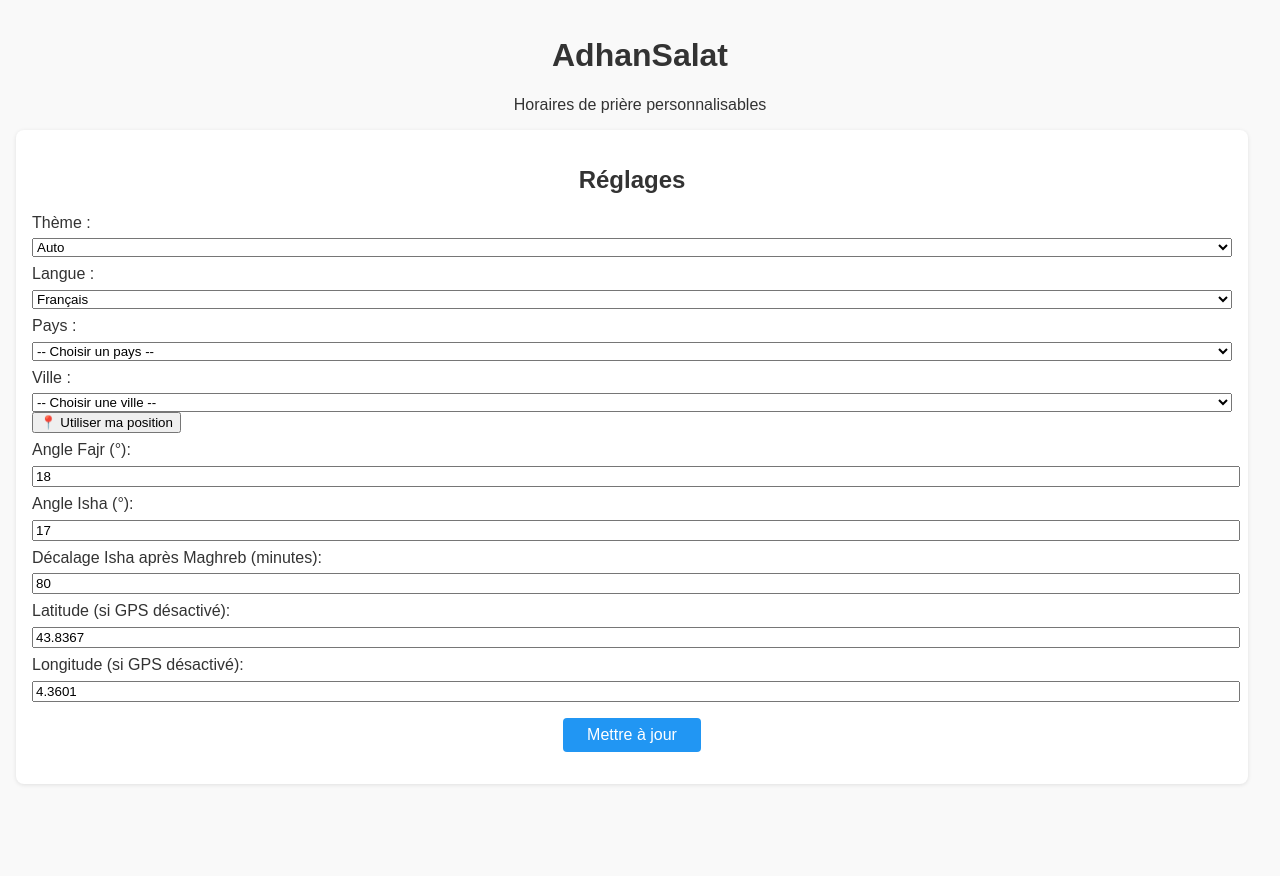
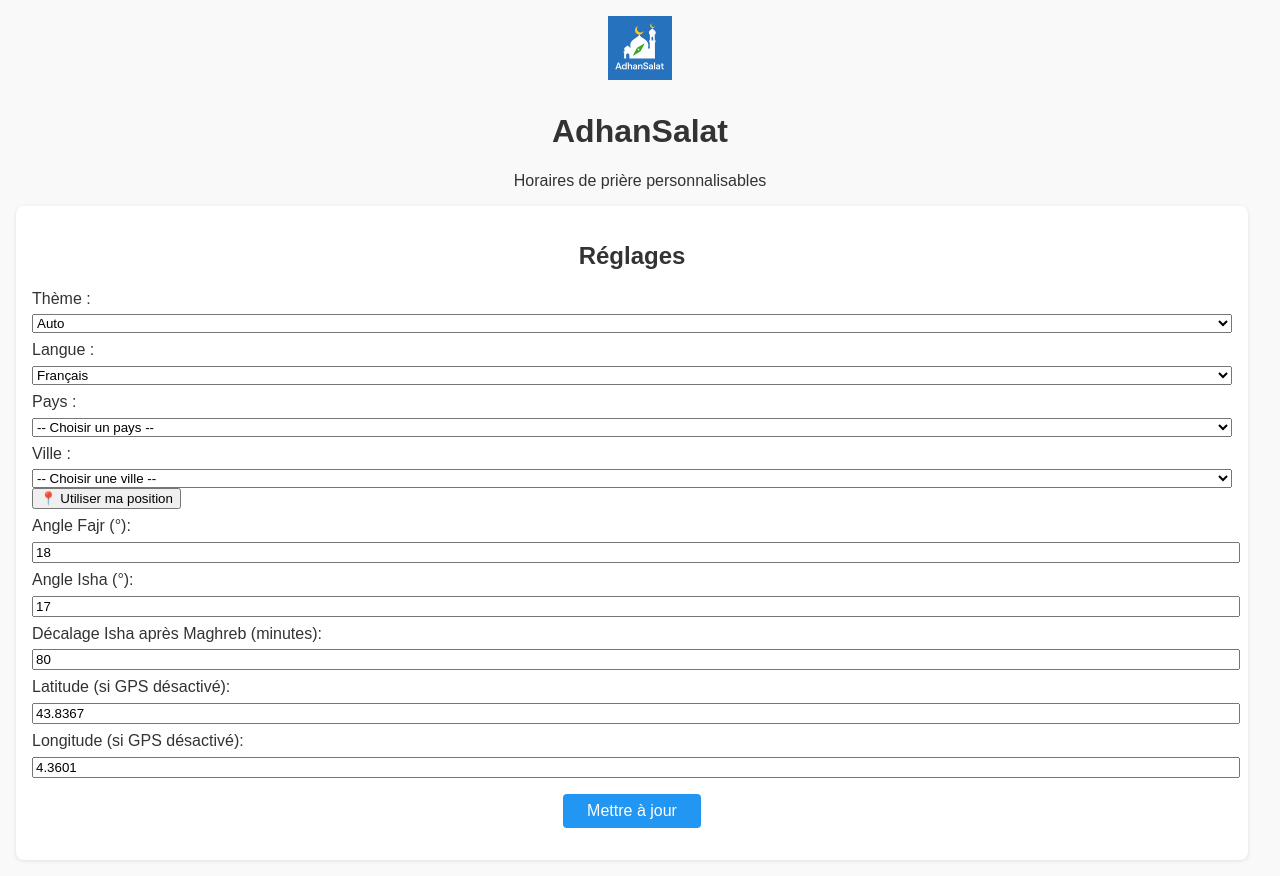
Before and after one commit to FaridBou/AdhanSalat, a plain HTML site: page index.html in a window 1280 px wide. Before the commit the page ends 800 px from the top, so only its background shows below. Drawn offline with Linux system fonts and the light colour scheme.

Commit message:
Update index.html

```diff
--- a/index.html
+++ b/index.html
@@ -28,6 +28,11 @@
       text-align: center;
       margin-bottom: 1em;
     }
+    header img {
+      width: 64px;
+      height: auto;
+      margin-bottom: 0.5em;
+    }
     .container {
       display: flex;
       flex-wrap: wrap;
@@ -44,7 +49,7 @@
       text-align: center;
     }
     #times {
-      flex: 2 1 400px;
+      flex: 3 1 500px;
     }
     .prayer-time {
       display: flex;
@@ -103,6 +108,7 @@
 </head>
 <body>
   <header>
+    <img src="icone.png" alt="AdhanSalat Logo">
     <h1 id="title">Adhan & Salat</h1>
     <p id="subtitle">Horaires de prière personnalisables</p>
   </header>
```
